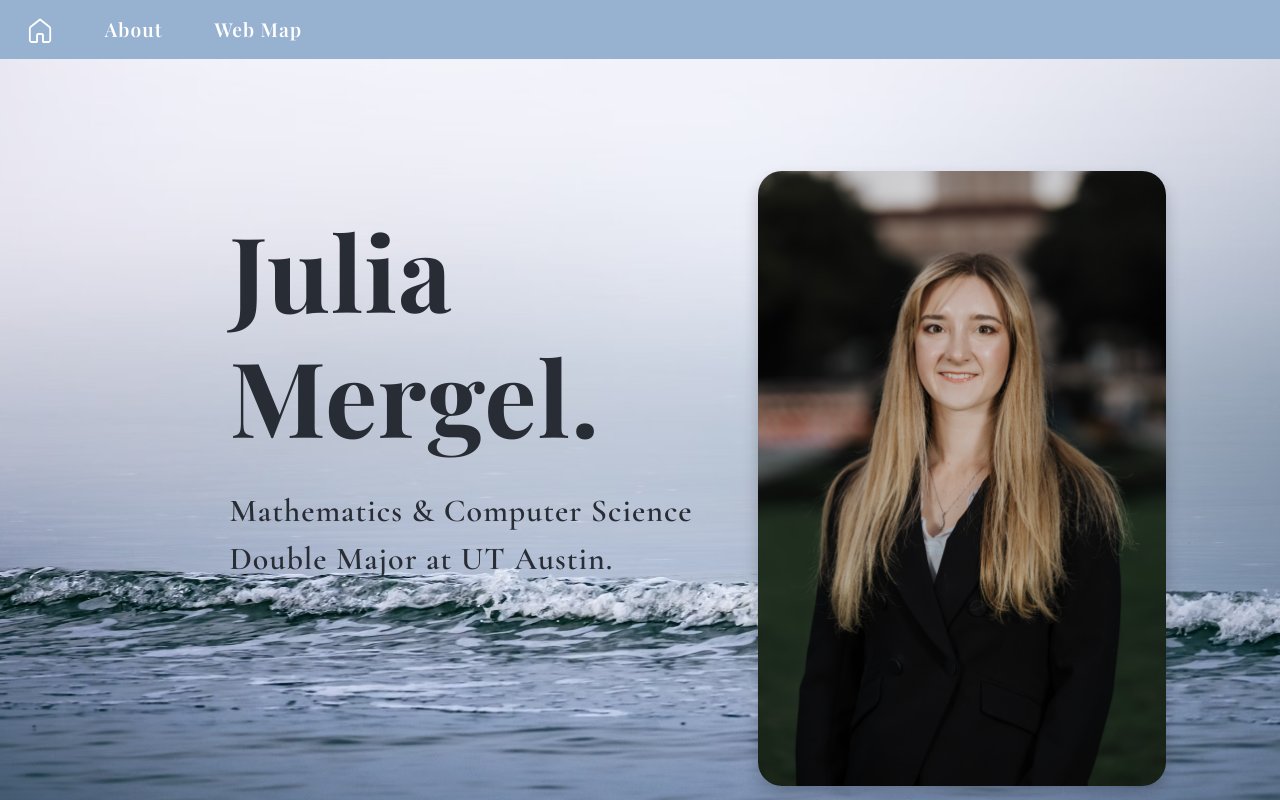
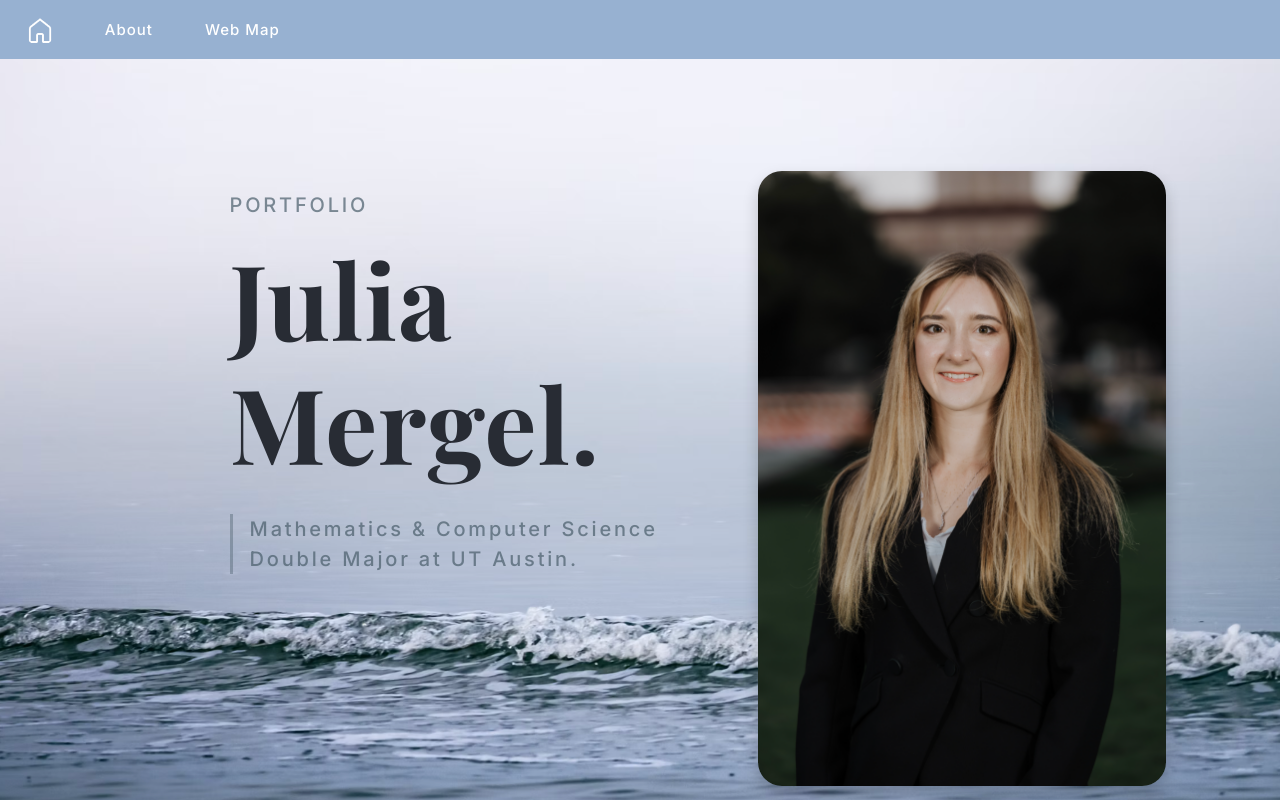
Before and after one commit to jumergel/jumergel.github.io, a React (Create React App) app: page / in a window 1280 px wide. Built offline with nearby package versions, Linux system fonts and the light colour scheme; a web font is replaced by a local one.

Commit message:
front page restyled to be more professional (font changes)

```diff
--- a/src/App.css
+++ b/src/App.css
@@ -42,6 +42,9 @@ App {
   border-radius: 999px;
   background: transparent;
   line-height: 1;
+  font-family: 'Inter', sans-serif;
+  font-weight: 410;
+  font-size: 15px;
 }
 
 /* pill only on hover */
@@ -82,7 +85,7 @@ App {
 .custom-navbar .rounded-dropdown .dropdown-menu {
   background-color: #2f3031;
   border-radius: 22px;
-  padding: 10px 0;
+  padding: 12px 0;
   overflow: hidden;
   box-shadow: 0 10px 30px rgba(0, 0, 0, 0.25);
 
@@ -93,6 +96,9 @@ App {
 
 /* Dropdown items */
 .custom-navbar .rounded-dropdown .dropdown-item {
+  font-family: 'Inter', sans-serif;
+  font-weight: 410;
+  font-size: 15px;
   color: #f0f4fc;
   padding: 12px 22px;
   background: transparent;
--- a/src/Hero.css
+++ b/src/Hero.css
@@ -1,9 +1,11 @@
 /* Styling for first Background Section on Home Page - JM */
+@import url('https://fonts.googleapis.com/css2?family=Inter:wght@300;400;500&display=swap');
+
 .hero-styling {
   text-align: left;
   color: #282c34;
 
-  margin-top: -3vh;
+  margin-top: -10vh;
   margin-left: 14vw;
   margin-right: 0vw;
 
@@ -43,6 +45,19 @@
   box-shadow: 0 8px 16px rgba(0, 0, 0, 0.2);
   margin-top: 14vh;
   margin-right: 5vw;
+}
+
+.hero-styling .details { /*porfolio and major*/
+  font-family: 'Inter', sans-serif;
+  font-size: 20px;
+  font-weight: 500;
+  letter-spacing: 0.14em;
+  color: rgba(73, 92, 105, 0.7);
+}
+
+.line {
+  border-left: 3px solid rgba(73, 92, 105, 0.4);
+  padding-left: 17px;
 }
 
 @keyframes fadeIn {
--- a/src/Hero.js
+++ b/src/Hero.js
@@ -1,6 +1,6 @@
 import { Button, Container, Row, Col } from 'react-bootstrap';
 import './Hero.css';
-import heroImg from './images/bird.avif';
+import heroImg from './images/bird.png';
 import portrait from './images/portrait.png';
 import { useNavigate } from 'react-router-dom';
 import './shared-styling.css';
@@ -30,6 +30,7 @@ export default function Hero() {
       <Container fluid >
         <Row>
           <Col className="hero-styling d-flex flex-column justify-content-center basic ">
+          <p className="details">PORTFOLIO</p>
           <h1 style={{ fontWeight: 'bold' }} className="align-items-end">
           <DecryptedText
             text={'Julia Mergel.'}
@@ -42,7 +43,7 @@ export default function Hero() {
           />
 
           </h1>
-          <p style={{ marginBottom: '30px' }}>
+          <p className="details line" style={{ marginBottom: '30px' }}>
             Mathematics &amp; Computer Science<br />
             Double Major at UT Austin.
             </p>
```
Also changed, not shown: src/images/bird.png (added).
